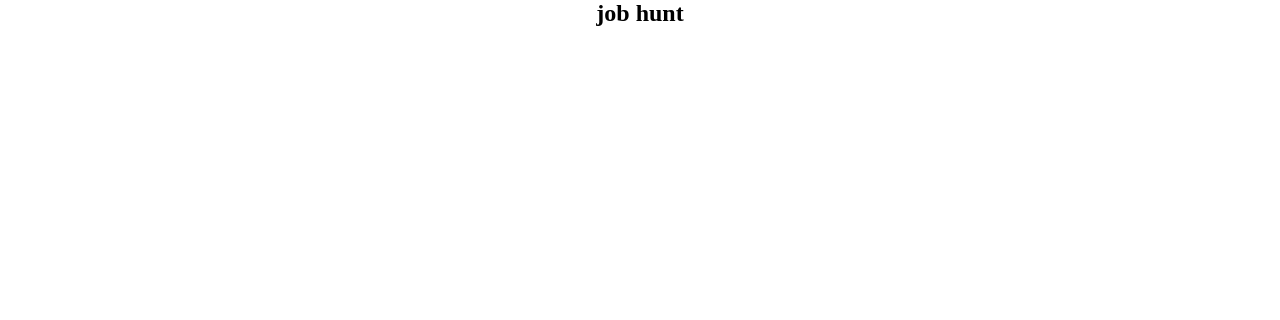
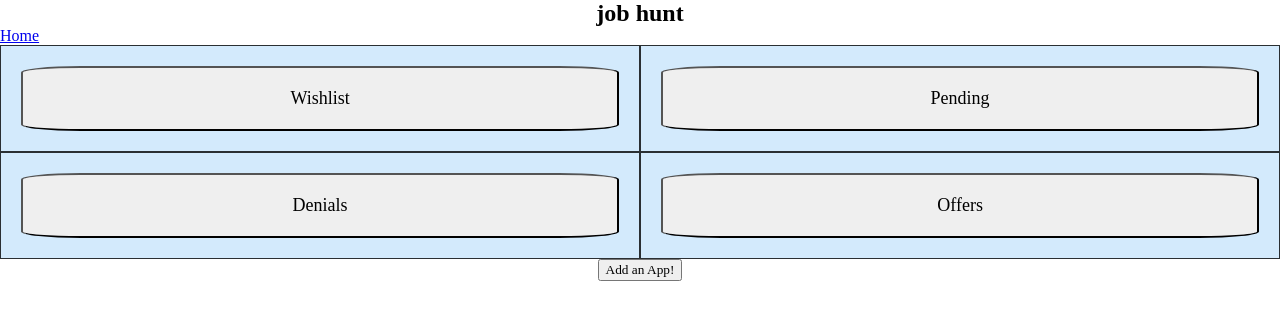
Before and after one commit to jonteal/job-search-tracker, a React (Create React App) app in the folder client/: page / in a window 1280 px wide. Shown: the top 320 px of the page. Built offline with nearby package versions, Linux system fonts and the light colour scheme; the HTML template or start-up script is replaced by a standard one; a web font is replaced by a local one.

Commit message:
Added Home link to Navbar, 404 component, and Company Details component

```diff
--- a/client/src/App.js
+++ b/client/src/App.js
@@ -11,6 +11,8 @@
 import Offers from './components/Offers/Offers';
 import Denied from './components/Denied/Denied';
 import AddApp from './components/AddApp/AddApp';
+import NotFound from './components/NotFound/NotFound';
+import CompanyDetails from './components/CompanyDetails/CompanyDetails';
 
 const httpLink = createHttpLink({
   uri: '/graphql',
@@ -40,12 +42,14 @@
           {/* <StoreProvider> */}
             <Navbar />
               <Switch>
-                <Route exact path='/home' component={Dashboard} />
+                <Route exact path='/' component={Dashboard} />
                 <Route exact path='/wishlist' component={Wishlist} />
                 <Route exact path='/pending' component={Pending} />
                 <Route exact path='/offers' component={Offers} />
                 <Route exact path='/denials' component={Denied} />
                 <Route exact path='/addapp' component={AddApp} />
+                <Route exact path='/apps/:id' component={CompanyDetails} />
+                <Route path="*" component={NotFound} />
               </Switch>
           {/* </StoreProvider> */}
         </div>
--- a/client/src/components/Denied/Denied.jsx
+++ b/client/src/components/Denied/Denied.jsx
@@ -8,7 +8,7 @@
 
 
         <div className="homeBtnContainer">
-            <Link to='/home'><button className="ui primary basic button">Home</button></Link>
+            <Link to='/'><button className="ui primary basic button">Home</button></Link>
         </div>
     </div>
     )
--- a/client/src/components/Navbar/Navbar.jsx
+++ b/client/src/components/Navbar/Navbar.jsx
@@ -1,10 +1,15 @@
 import React, { useState } from "react";
+import { Link } from "react-router-dom";
 
 const Navbar = () => {
     return(
         <div>
             <nav>
                 <h1>job hunt</h1>
+                <div className="links">
+                    <Link to='/'>Home</Link>
+                    {/* <Link to='/'></Link> */}
+                </div>
             </nav>
         </div>
     )
--- /dev/null
+++ b/client/src/components/NotFound/NotFound.jsx
@@ -0,0 +1,13 @@
+import { Link } from "react-router-dom";
+
+const NotFound = () => {
+    return (
+        <div className="not-found">
+            <h2>Sorry</h2>
+            <p>That page cannot be found!</p>
+            <Link to="/">Back to the homepage</Link>
+        </div>
+    );
+}
+
+export default NotFound;
--- a/client/src/components/Offers/Offers.jsx
+++ b/client/src/components/Offers/Offers.jsx
@@ -7,7 +7,7 @@
         <h1>My Offers!</h1>
 
         <div className="homeBtnContainer">
-            <Link to='/home'><button className="ui primary basic button">Home</button></Link>
+            <Link to='/'><button className="ui primary basic button">Home</button></Link>
         </div>
     </div>
     )
--- a/client/src/components/Pending/Pending.jsx
+++ b/client/src/components/Pending/Pending.jsx
@@ -7,7 +7,7 @@
         <h1>Pending Applications</h1>
 
         <div className="homeBtnContainer">
-            <Link to='/home'><button className="ui primary basic button">Home</button></Link>
+            <Link to='/'><button className="ui primary basic button">Home</button></Link>
         </div>
     </div>
     )
--- a/client/src/components/Wishlist/Wishlist.jsx
+++ b/client/src/components/Wishlist/Wishlist.jsx
@@ -7,7 +7,7 @@
         <h1>WishList Companies</h1>
 
         <div className="homeBtnContainer">
-            <Link to='/home'><button className="ui primary basic button">Home</button></Link>
+            <Link to='/'><button className="ui primary basic button">Home</button></Link>
         </div>
     </div>
     )
```
Also changed, not shown: client/src/components/CompanyDetails/CompanyDetails.jsx (renamed from client/src/components/CompanyCard/CompanyCard.jsx), client/src/components/CompanyDetails/companydetails.css (added), client/src/components/NotFound/notfound.css (added).
